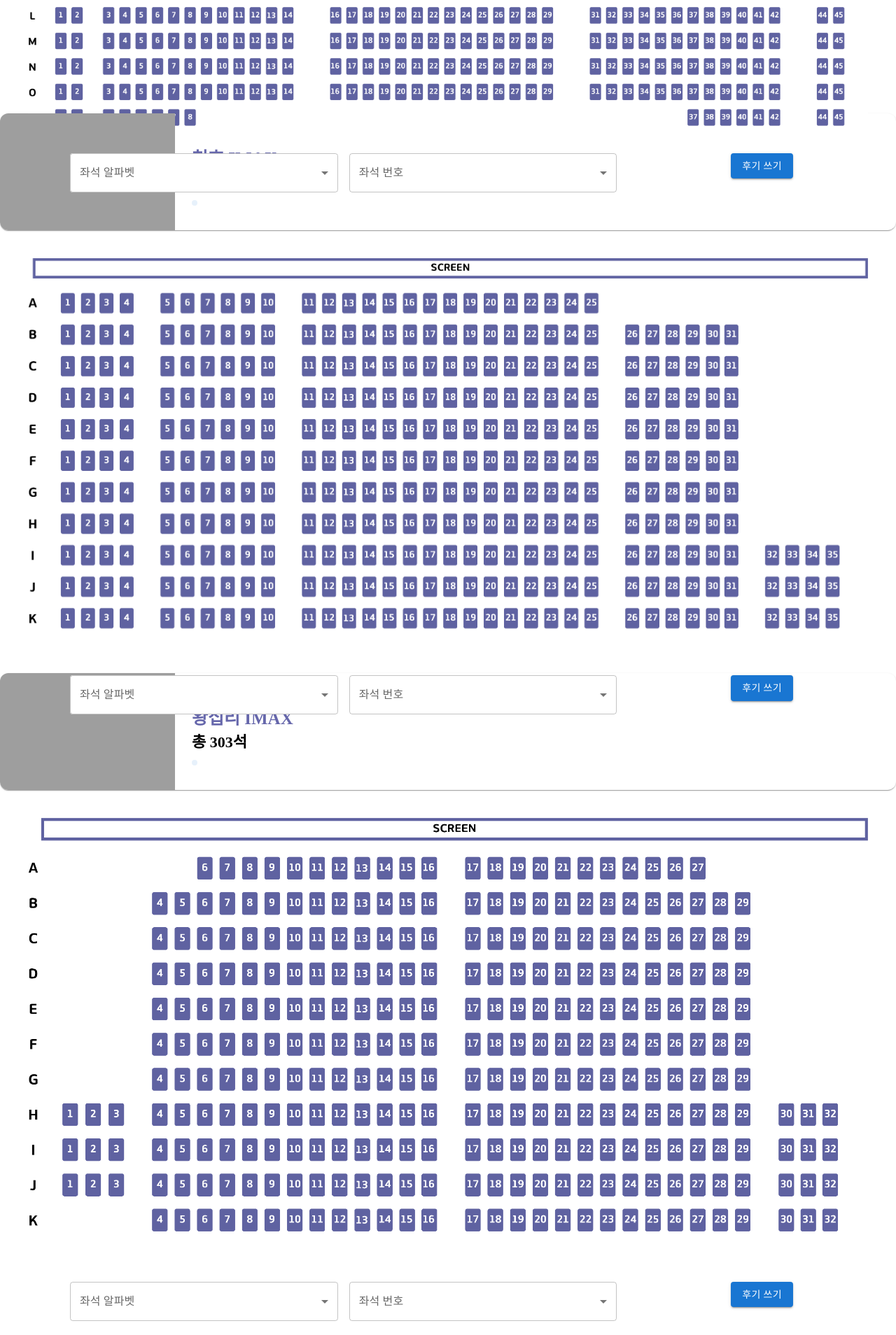
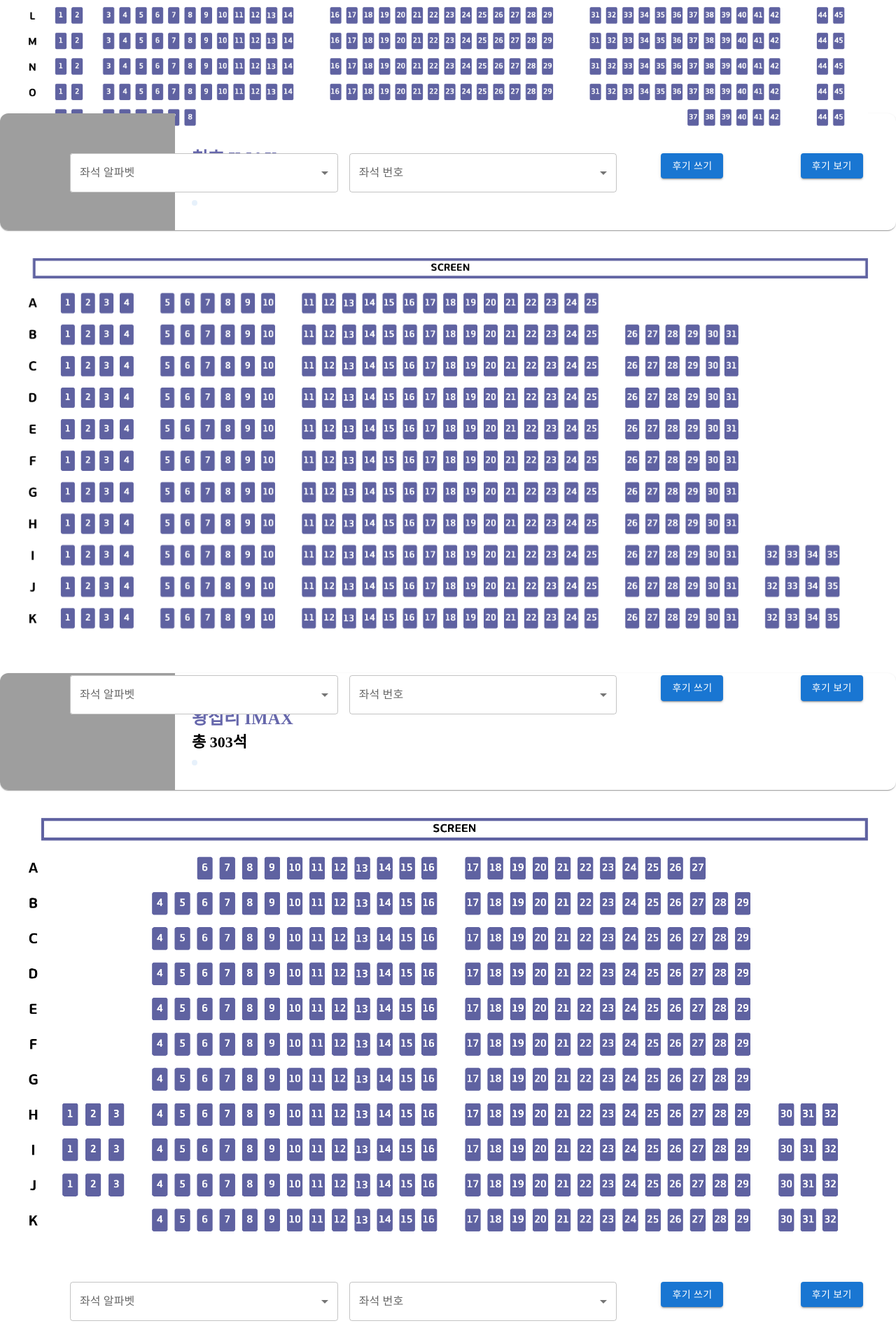
Before and after one commit to JeongIn37/SightBySight, a React (Create React App) app: page /Seats in a window 1280 px wide. Shown: the part 1364-3272 px from the top of the page at 70% size. Built offline with nearby package versions, Linux system fonts and the light colour scheme; grey boxes are pictures that could not be loaded.

Commit message:
Change button

```diff
--- a/src/pages/CSeatPage.js
+++ b/src/pages/CSeatPage.js
@@ -177,7 +177,7 @@ export default function WSeatPage() {
           </div>
         </item>
       </Grid>
-      <Grid item xs={4}>
+      <Grid item xs={2}>
         <item>
           <div>
             <Link to={`/WriteReview/${theaterId}/${alphabet}/${seatNum}`}>
@@ -186,6 +186,15 @@ export default function WSeatPage() {
           </div>
         </item>
       </Grid>
+      <Grid item xs={2}>
+        <item>
+          <div>
+            <Link to={`/WriteReview/${theaterId}/${alphabet}/${seatNum}`}>
+              <Button variant="contained">후기 보기</Button>
+            </Link>
+          </div>
+        </item>
+      </Grid>
     </Grid>
     </div>
   );
--- a/src/pages/WSeatPage.js
+++ b/src/pages/WSeatPage.js
@@ -28,7 +28,7 @@ export default function WSeatPage() {
   console.log(seatNum);
 
   return (
-<>
+<div className="view">
 <div>
   <Box
       sx={{
@@ -174,7 +174,7 @@ export default function WSeatPage() {
           </div>
         </item>
       </Grid>
-      <Grid item xs={4}>
+      <Grid item xs={2}>
         <item>
           <div>
           <Link to={`/WriteReview/${theaterId}/${alphabet}/${seatNum}`}>
@@ -183,7 +183,16 @@ export default function WSeatPage() {
           </div>
         </item>
       </Grid>
+      <Grid item xs={2}>
+        <item>
+          <div>
+            <Link to={`/WriteReview/${theaterId}/${alphabet}/${seatNum}`}>
+              <Button variant="contained">후기 보기</Button>
+            </Link>
+          </div>
+        </item>
+      </Grid>
     </Grid>
-    </>
+    </div>
   );
 }
--- a/src/pages/YSeatPage.js
+++ b/src/pages/YSeatPage.js
@@ -193,7 +193,7 @@ export default function YSeatPage() {
           </div>
         </item>
       </Grid>
-      <Grid item xs={4}>
+      <Grid item xs={2}>
         <item>
           <div>
             <Link to={`/WriteReview/${theaterId}/${alphabet}/${seatNum}`}>
@@ -202,6 +202,15 @@ export default function YSeatPage() {
           </div>
         </item>
       </Grid>
+      <Grid item xs={2}>
+        <item>
+          <div>
+            <Link to={`/WriteReview/${theaterId}/${alphabet}/${seatNum}`}>
+              <Button variant="contained">후기 보기</Button>
+            </Link>
+          </div>
+        </item>
+      </Grid>
     </Grid>
     </div>
   );
```
